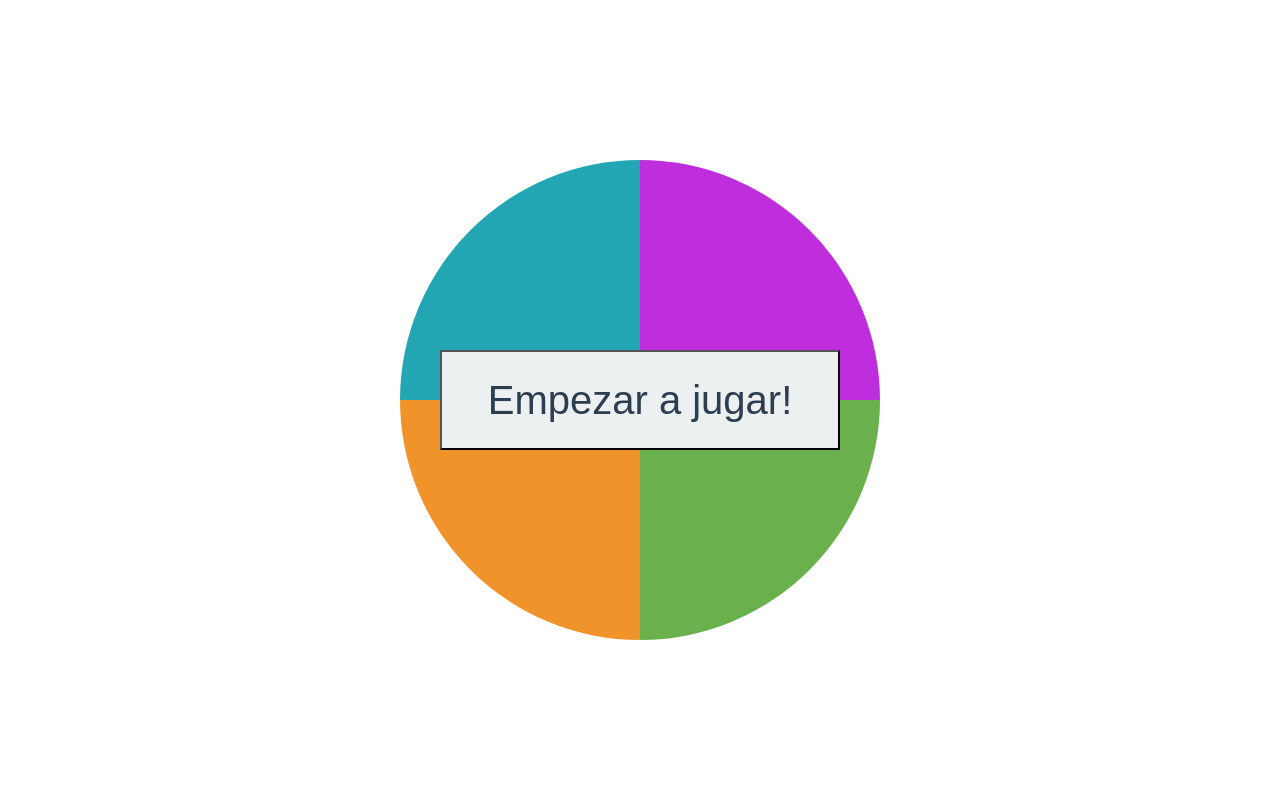
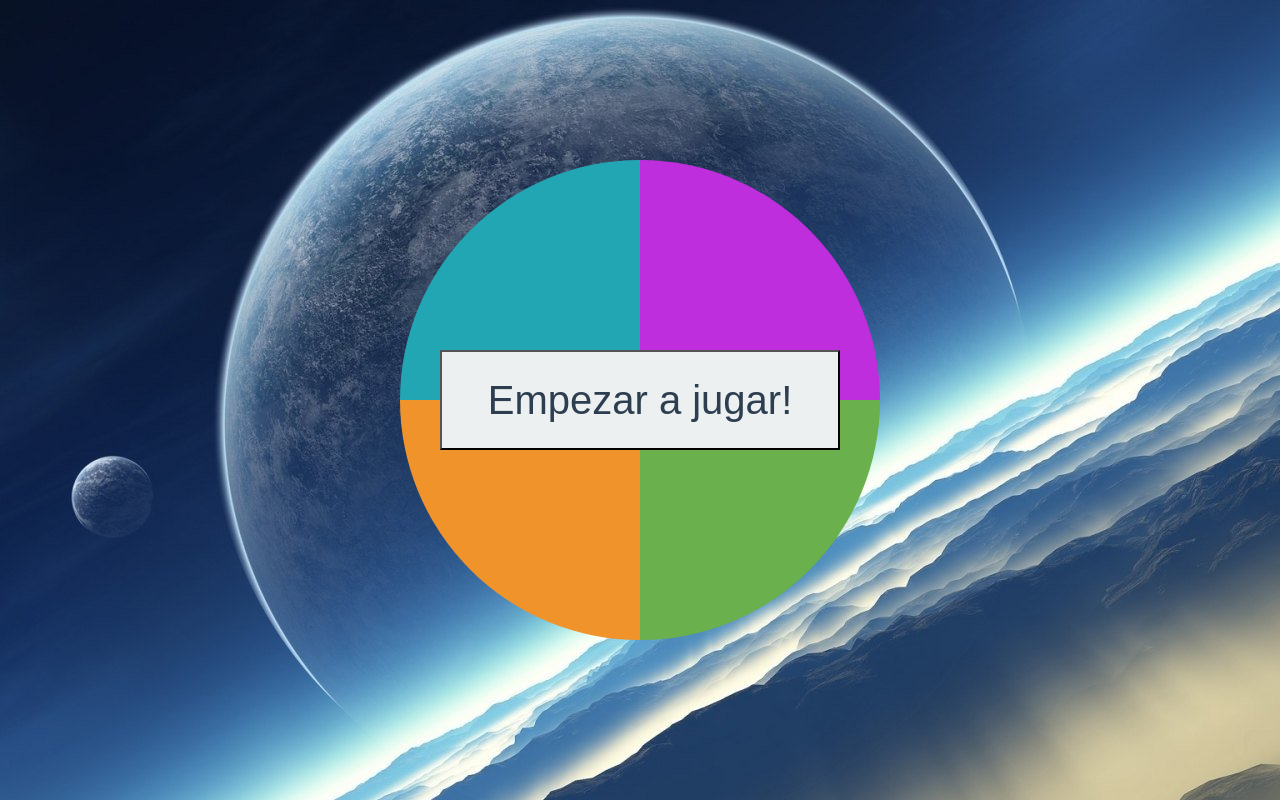
Before and after one commit to JhonnierGS/juego, a plain HTML site: page index.html in a window 1280 px wide. Drawn offline with nearby package versions, Linux system fonts and the light colour scheme.

Commit message:
cambio final

```diff
--- a/docs/index.html
+++ b/index.html
@@ -6,7 +6,7 @@
     <style>
       body {
         margin: 0;
-        background-image: url(espacio.jpg);
+        background-image: url(image/espacio.jpg);
         display: flex;
         align-items: center;
         height: 100vh;
```
Also changed, not shown: image/espacio.jpg (renamed from espacio.jpg).
